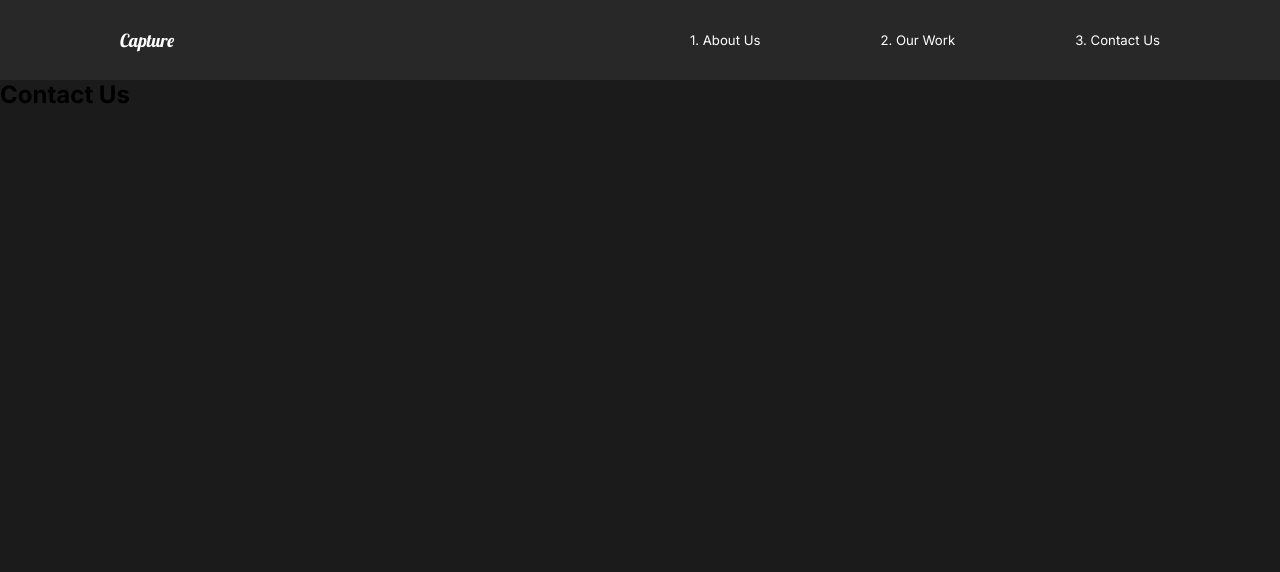
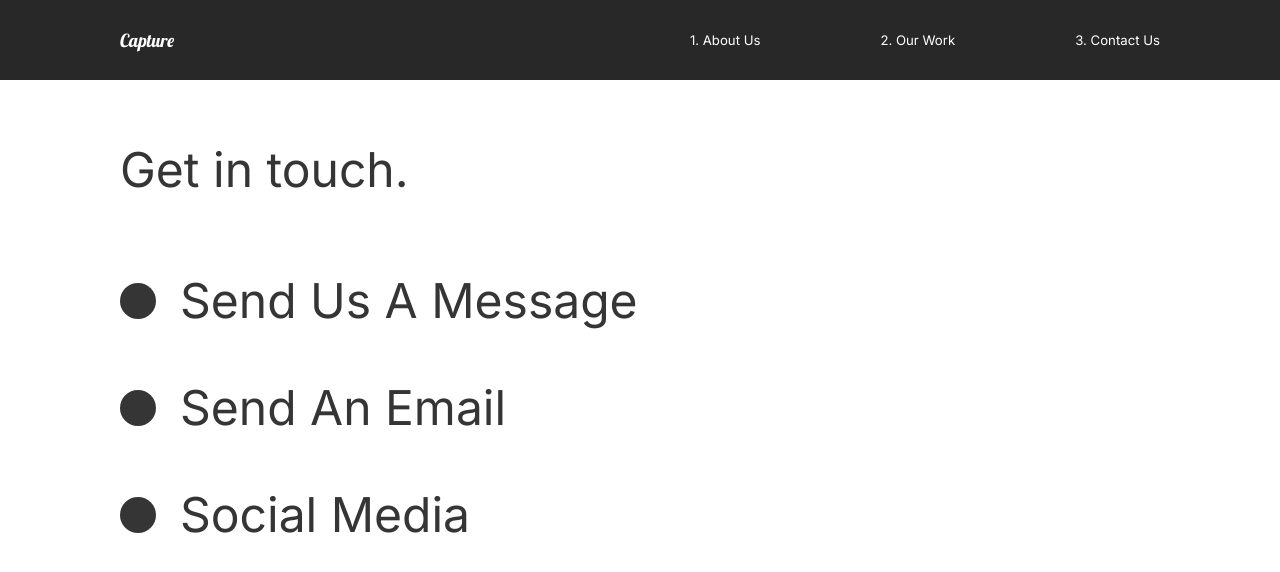
Before and after one commit to DonDontToxic/Business-Website, a React (Create React App) app: page /contact in a window 1280 px wide. Shown: the top 572 px of the page. Built offline with nearby package versions, Linux system fonts and the light colour scheme.

Commit message:
Add animation on contact page

```diff
--- a/src/animation.js
+++ b/src/animation.js
@@ -96,14 +96,14 @@
         opacity: 0,
         scale: 1.2,
         transition: {
-            durarion: 1.5
+            durarion: 0.5
         }
     },
     show: {
         opacity: 1,
         scale: 1,
         transition: {
-            durarion: 1.5
+            durarion: 0.5
         }
     }
 }
--- a/src/pages/ContactUs.js
+++ b/src/pages/ContactUs.js
@@ -1,20 +1,73 @@
 import React from 'react';
 // Animations
 import {motion} from "framer-motion";
-import { pageAnimation } from "../animation"
+import { pageAnimation, titleAnimation } from "../animation";
+// Styled
+import styled from "styled-components";
 
 const ContactUs = () => {
     return (
-        <motion.div
+        <StyledContact
             variants={pageAnimation}
             initial="hidden"
             animate="show"
             exit="exit"
+            style={{background: "#fff"}}
         >
-            <h1>Contact Us</h1>
-        </motion.div>
+            <Title>
+                <Hide>
+                    <motion.h2 variants={titleAnimation}>Get in touch.</motion.h2>
+                </Hide>
+            </Title>
+            <div>
+                <Hide>
+                    <Social variants={titleAnimation}>
+                        <Circle/>
+                        <h2>Send Us A Message</h2>
+                    </Social>
+                </Hide>
+                <Hide>
+                    <Social variants={titleAnimation}>
+                        <Circle/>
+                        <h2>Send An Email</h2>
+                    </Social>
+                </Hide>
+                <Hide>
+                    <Social variants={titleAnimation}>
+                        <Circle/>
+                        <h2>Social Media</h2>
+                    </Social>
+                </Hide>
+            </div>
+        </StyledContact>
 
     );
 }
 
+const StyledContact = styled(motion.div)`
+    padding: 5rem 10rem;
+    color: #353535;
+    min-height: 90vh;
+`;
+const Title = styled.div`
+    margin-bottom: 4rem;
+    color: #353535;
+`;
+const Hide = styled.div`
+    overflow: hidden;
+`;
+const Circle = styled.div`
+    border-radius: 50%;
+    width: 3rem;
+    height: 3rem;
+    background-color: #353535;
+`;
+const Social = styled(motion.div)`
+    display: flex;
+    align-items: center;
+    h2 {
+        margin: 2rem
+    }
+`;
+
 export default ContactUs;
--- a/src/pages/OurWork.js
+++ b/src/pages/OurWork.js
@@ -8,8 +8,11 @@
 // Animations
 import {motion} from "framer-motion";
 import {fade, slider, sliderContainer, photoAnimation, lineAnimation, pageAnimation } from "../animation";
+import {useScroll} from "../components/useScroll";
 
 const OurWork = () => {
+    const [element, controls] = useScroll();
+    const [element2, controls2] = useScroll();
     return (
         <Work
             variants={pageAnimation}
@@ -36,7 +39,12 @@
                     </Hide>
                 </Link>
             </Movie>
-            <Movie>
+            <Movie
+                ref={element}
+                variants={fade}
+                animate={controls}
+                initial="hidden"
+            >
                 <h2>The Racer</h2>
                 <motion.div variants={lineAnimation} className="line"></motion.div>
                 <Link to="/work/the-racer">
@@ -48,7 +56,12 @@
                     </Hide>
                 </Link>
             </Movie>
-            <Movie>
+            <Movie
+                ref={element2}
+                variants={fade}
+                animate={controls2}
+                initial="hidden"
+            >
                 <h2>Good Times</h2>
                 <motion.div variants={lineAnimation} className="line"></motion.div>
                     <Link to="/work/good-times">
@@ -73,7 +86,7 @@
         padding: 1rem 0rem;
     }
 `;
-const Movie = styled.div`
+const Movie = styled(motion.div)`
     padding-bottom: 10rem;
     .line{
         height: 0.5rem;
```
Also changed, not shown: 1 other file (tests, documents, lock files or other folders).
